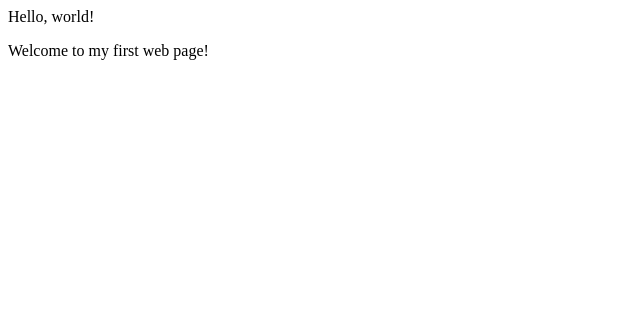
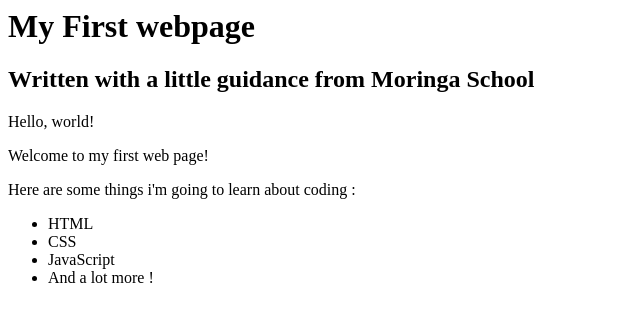
Before and after one commit to TevinKamau/My-first-webpage, a plain HTML site: page My-first-webpage.html in a window 1280 px wide. Shown: the whole page, without its empty margins (0-640 px from the left). Drawn offline with Linux system fonts and the light colour scheme.

Commit message:
add list elements

```diff
--- a/My-first-webpage.html
+++ b/My-first-webpage.html
@@ -6,7 +6,17 @@
         <title>My first webpage!</title>
     </head>
     <body>
+        <h1>My First webpage</h1>
+        <h2>Written with a little guidance from Moringa School</h2>
        <p>Hello, world!</p>
        <p> Welcome to my first web page!</p>
+
+       <p>Here are some things i'm going to learn about coding :</p>
+       <ul>
+           <li>HTML</li>
+           <li>CSS</li>
+           <li>JavaScript</li>
+           <li>And a lot more !</li>
+       </ul>
     </body>
 </html>
```
